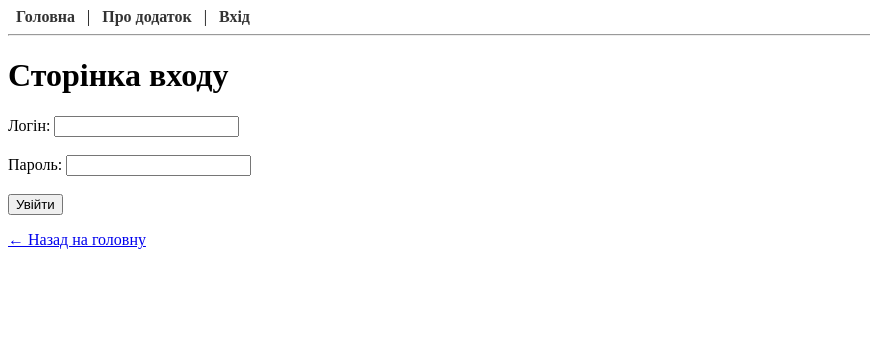
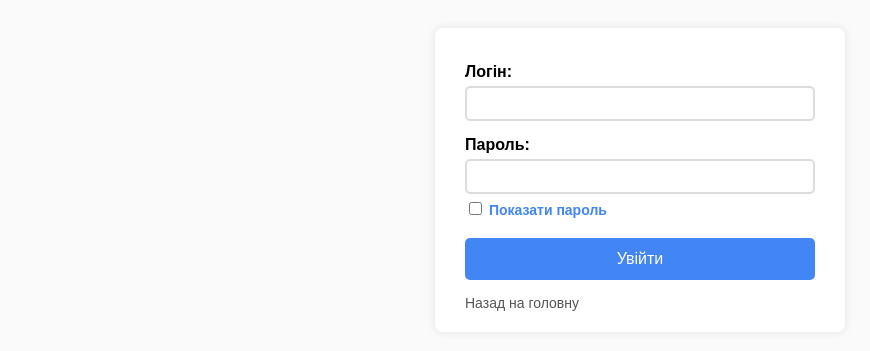
Before and after one commit to Vasil555555/photo-gallery, a Flask app: page /login in a window 1280 px wide. Shown: the top 351 px of the page, without its empty margins (0-870 px from the left). Run offline with Flask 3, Linux system fonts and the light colour scheme; data comes from the database, SQL or seed files in the repository.

Commit message:
Оновлення шаблонів: about, base, index, login, upload

```diff
--- a/templates/base.html
+++ b/templates/base.html
@@ -4,14 +4,16 @@
     <meta charset="UTF-8" />
     <title>{% block title %}Фотогалерея{% endblock %}</title>
     <style>
-        a.tag-link {
-            margin: 0 4px;
-            color: #4285f4;
-            text-decoration: none;
-            font-size: 0.9em;
+        body {
+            font-family: Arial, sans-serif;
+            background-color: #fdfdfd;
+            margin: 0;
+            padding: 0 20px;
         }
-        a.tag-link:hover {
-            text-decoration: underline;
+        nav {
+            background-color: #eee;
+            padding: 10px;
+            margin-bottom: 10px;
         }
         nav a {
             margin: 0 8px;
@@ -22,14 +24,25 @@
         nav a:hover {
             text-decoration: underline;
         }
+        a.tag-link {
+            margin: 0 4px;
+            color: #4285f4;
+            text-decoration: none;
+            font-size: 0.9em;
+        }
+        a.tag-link:hover {
+            text-decoration: underline;
+        }
     </style>
 </head>
 <body>
     <nav>
         <a href="{{ url_for('index') }}">Головна</a> |
         <a href="{{ url_for('about') }}">Про додаток</a> |
+        <a href="{{ url_for('slideshow') }}">Слайдшоу</a> |
         {% if session.username %}
             <a href="{{ url_for('admin') }}">Адмінка</a> |
+            <a href="{{ url_for('upload') }}">Завантажити фото</a> |
             <a href="{{ url_for('logout') }}">Вийти ({{ session.username }})</a>
         {% else %}
             <a href="{{ url_for('login') }}">Вхід</a>
@@ -40,6 +53,5 @@
     {% block content %}
     <!-- Тут буде контент конкретної сторінки -->
     {% endblock %}
-
 </body>
 </html>
--- a/templates/login.html
+++ b/templates/login.html
@@ -1,23 +1,110 @@
-{% extends 'base.html' %}
+<!DOCTYPE html>
+<html lang="uk">
+<head>
+  <meta charset="UTF-8" />
+  <title>Вхід</title>
+  <style>
+    body {
+      font-family: Arial, sans-serif;
+      background-color: #fafafa;
+      padding: 20px;
+      display: flex;
+      justify-content: center;
+    }
+    form {
+      background: white;
+      padding: 20px 30px;
+      border-radius: 8px;
+      box-shadow: 0 0 10px rgba(0,0,0,0.1);
+      max-width: 350px;
+      width: 100%;
+    }
+    label {
+      display: block;
+      margin-top: 15px;
+      font-weight: bold;
+    }
+    input[type="text"],
+    input[type="password"] {
+      width: 100%;
+      padding: 8px;
+      margin-top: 5px;
+      border: 2px solid #ddd;
+      border-radius: 5px;
+      box-sizing: border-box;
+      transition: border-color 0.3s ease;
+    }
+    input[type="text"]:focus,
+    input[type="password"]:focus {
+      border-color: #4285f4;
+      outline: none;
+    }
+    .error {
+      color: red;
+      margin-top: 10px;
+      font-size: 14px;
+    }
+    button {
+      margin-top: 20px;
+      background-color: #4285f4;
+      color: white;
+      border: none;
+      padding: 12px;
+      font-size: 16px;
+      border-radius: 5px;
+      cursor: pointer;
+      width: 100%;
+      transition: background-color 0.3s ease;
+    }
+    button:hover {
+      background-color: #3367d6;
+    }
+    .show-password {
+      margin-top: 5px;
+      font-size: 14px;
+      cursor: pointer;
+      user-select: none;
+      color: #4285f4;
+    }
+    a.back-link {
+      display: inline-block;
+      margin-top: 15px;
+      font-size: 14px;
+      text-decoration: none;
+      color: #555;
+    }
+    a.back-link:hover {
+      text-decoration: underline;
+    }
+  </style>
+</head>
+<body>
 
-{% block title %}Вхід — Фотогалерея{% endblock %}
+<form method="post" action="{{ url_for('login') }}">
+  <label for="username">Логін:</label>
+  <input type="text" id="username" name="username" required />
 
-{% block content %}
-    <h1>Сторінка входу</h1>
+  <label for="password">Пароль:</label>
+  <input type="password" id="password" name="password" required />
 
-    {% if error %}
-        <p style="color: red;">{{ error }}</p>
-    {% endif %}
+  <label class="show-password">
+    <input type="checkbox" id="toggle-password" /> Показати пароль
+  </label>
 
-    <form method="post">
-        <label for="username">Логін:</label>
-        <input type="text" id="username" name="username" required><br><br>
+  {% if error %}
+  <div class="error">{{ error }}</div>
+  {% endif %}
 
-        <label for="password">Пароль:</label>
-        <input type="password" id="password" name="password" required><br><br>
+  <button type="submit">Увійти</button>
+  <a href="{{ url_for('index') }}" class="back-link">Назад на головну</a>
+</form>
 
-        <button type="submit">Увійти</button>
-    </form>
+<script>
+  document.getElementById('toggle-password').addEventListener('change', function() {
+    const passInput = document.getElementById('password');
+    passInput.type = this.checked ? 'text' : 'password';
+  });
+</script>
 
-    <p><a href="{{ url_for('index') }}">← Назад на головну</a></p>
-{% endblock %}
+</body>
+</html>
```
Also changed, not shown: templates/about.html (+6 -20 lines), templates/index.html (+10 -43 lines), templates/upload.html (+22 -32 lines).
